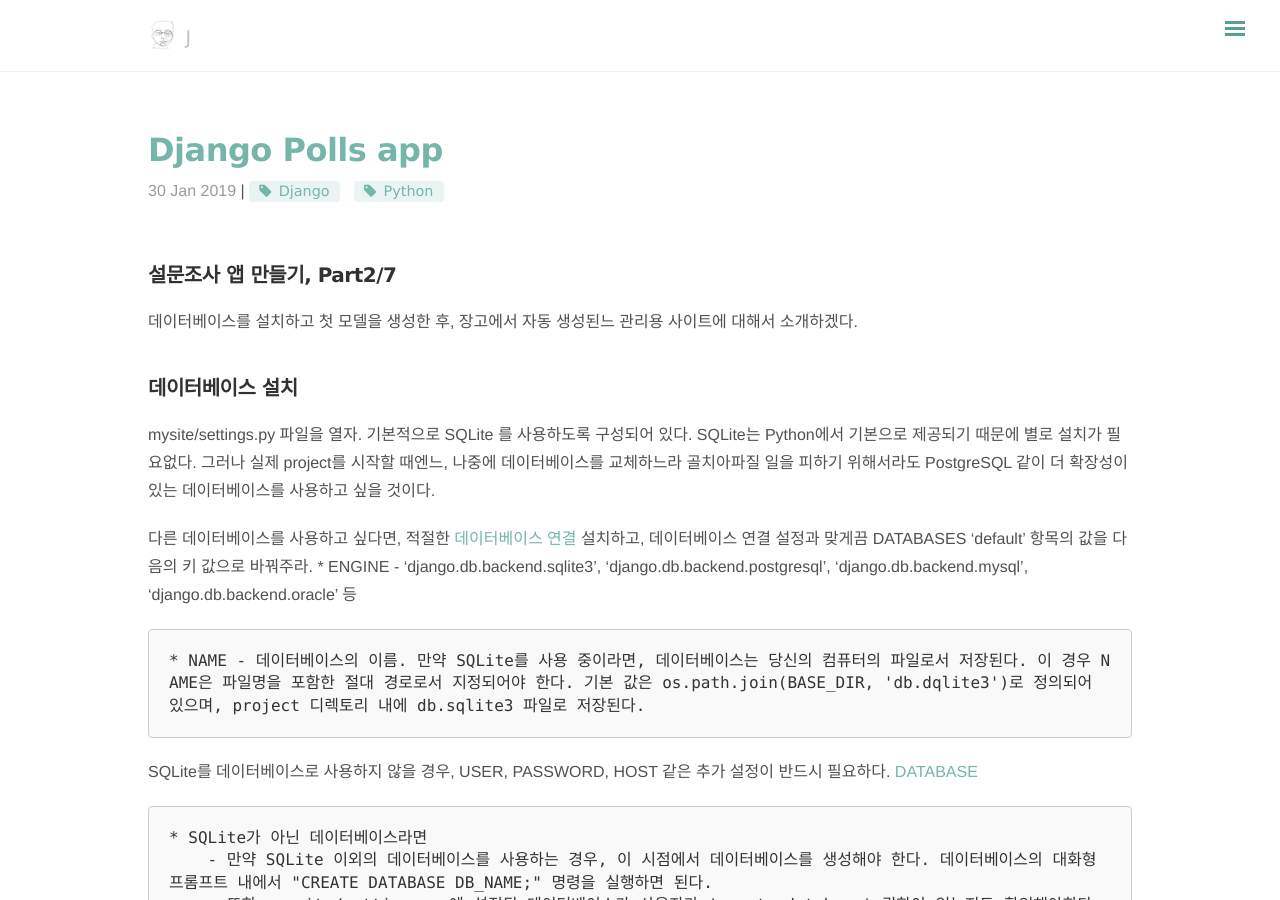
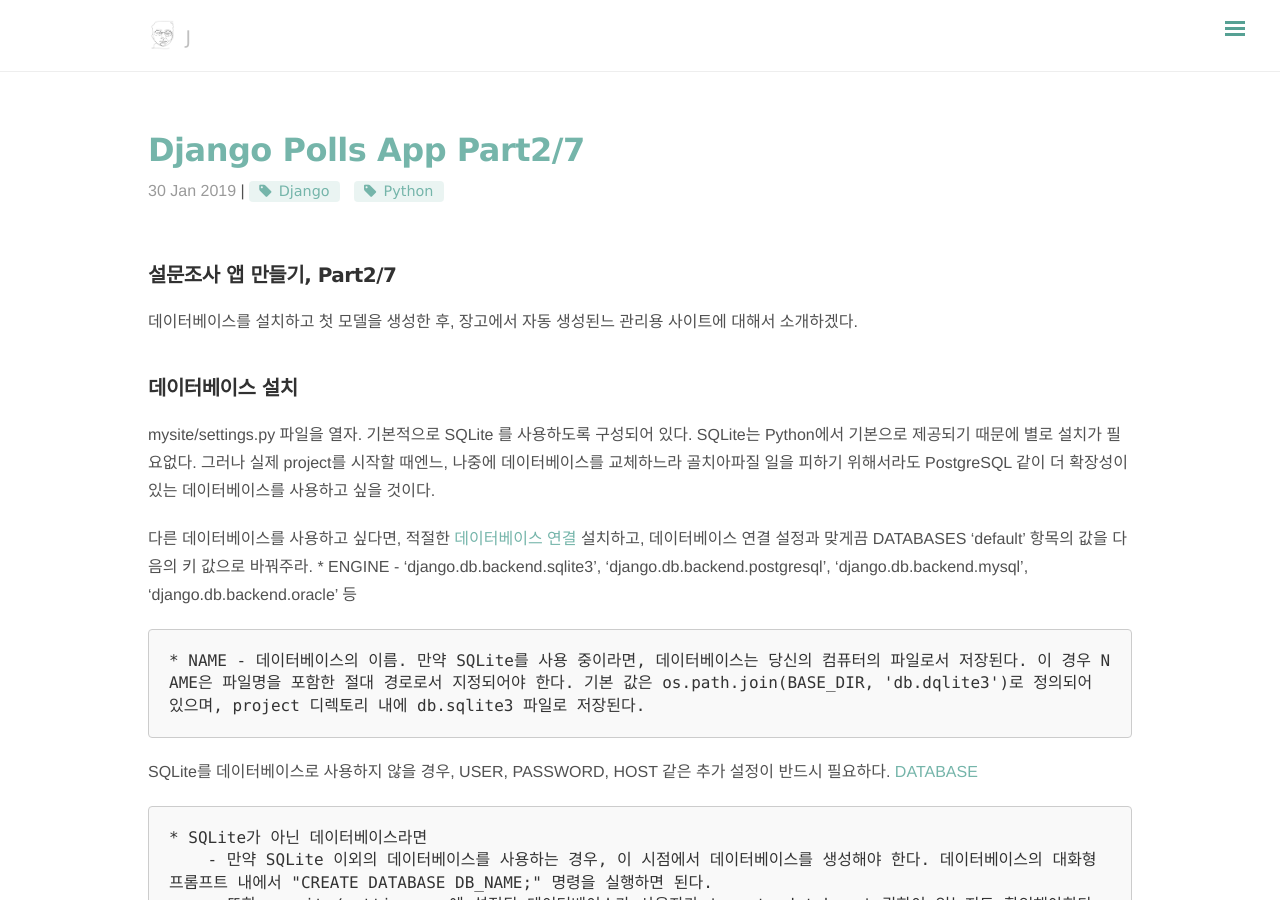
Before and after one commit to JimBae/JimBae.github.io, a Jekyll site: the page built from blog/index.html, in a window 1280 px wide and 900 px high. Built offline with Jekyll 4.4.1, drawn with Linux system fonts in a browser that asks for light colours; nearby versions of some CDN libraries; the list of posts is cut into pages by our own code; some of the changed text lies outside the part shown.

Commit message:
Update-post Django-polls-app title

```diff
--- a/_posts/django/2019-01-30-django-polls-app-01.md
+++ b/_posts/django/2019-01-30-django-polls-app-01.md
@@ -1,6 +1,6 @@
 ---
 layout: post
-title: Django Polls app
+title: Django Polls App Part1/7
 category: Django
 permalink: /django/:year/:month/:day/:title/
 
@@ -98,4 +98,5 @@ url() 인수: name
 URL 에 이름을 지으면, 템플릿을 포함한 장고 어디에나 명확하게 참조할 수 있다. 이 강력한 기능을 이용하여, 단 하나의 파일만 수정해도 project내의 모든 URL 패턴을 바꿀 수도 있도록 도와준다.
 
 [Reference 한글](https://docs.djangoproject.com/ko/1.11/intro/tutorial01/)
+</br>
 [Reference 영문](https://docs.djangoproject.com/en/2.1/intro/tutorial01/)
--- a/_posts/django/2019-01-30-django-polls-app-02.md
+++ b/_posts/django/2019-01-30-django-polls-app-02.md
@@ -1,6 +1,6 @@
 ---
 layout: post
-title: Django Polls app
+title: Django Polls App Part2/7
 category: Django
 permalink: /django/:year/:month/:day/:title/
 
@@ -493,4 +493,5 @@ admin.site.register(Question)
 
 ***
 [Reference 한글](https://docs.djangoproject.com/ko/1.11/intro/tutorial02/)
+</br>
 [Reference 영문](https://docs.djangoproject.com/en/2.1/intro/tutorial02/)
```
